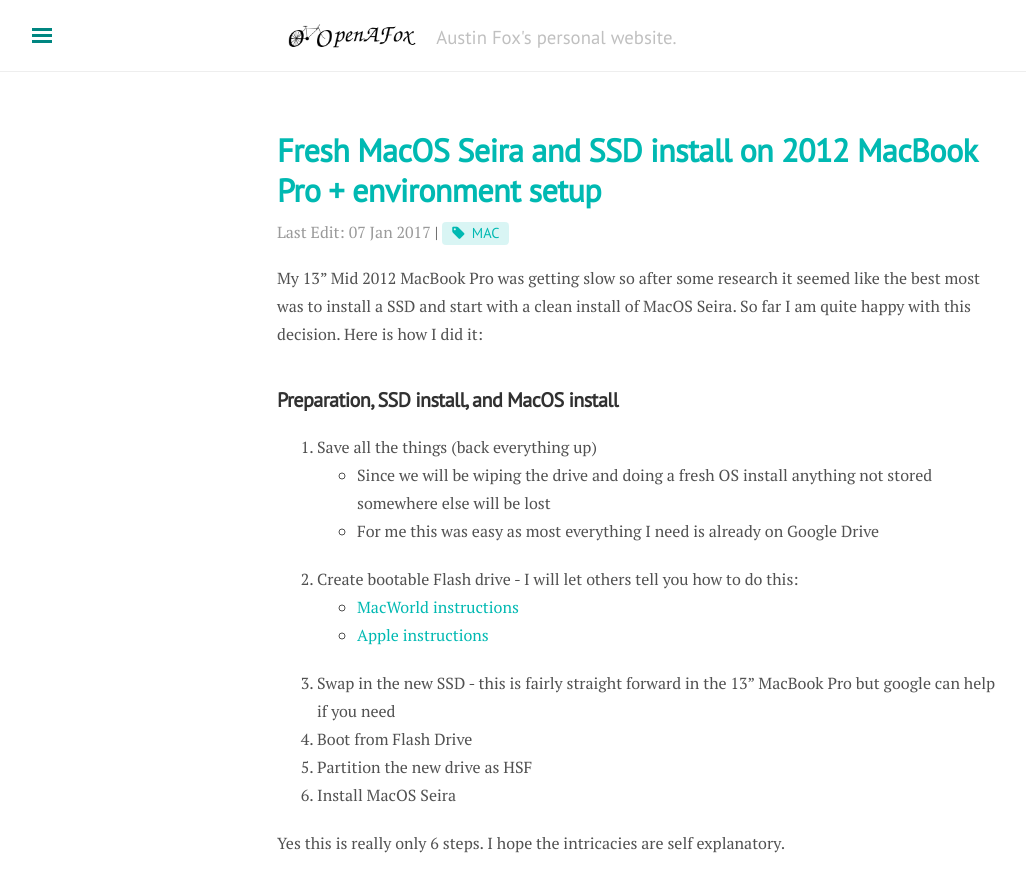
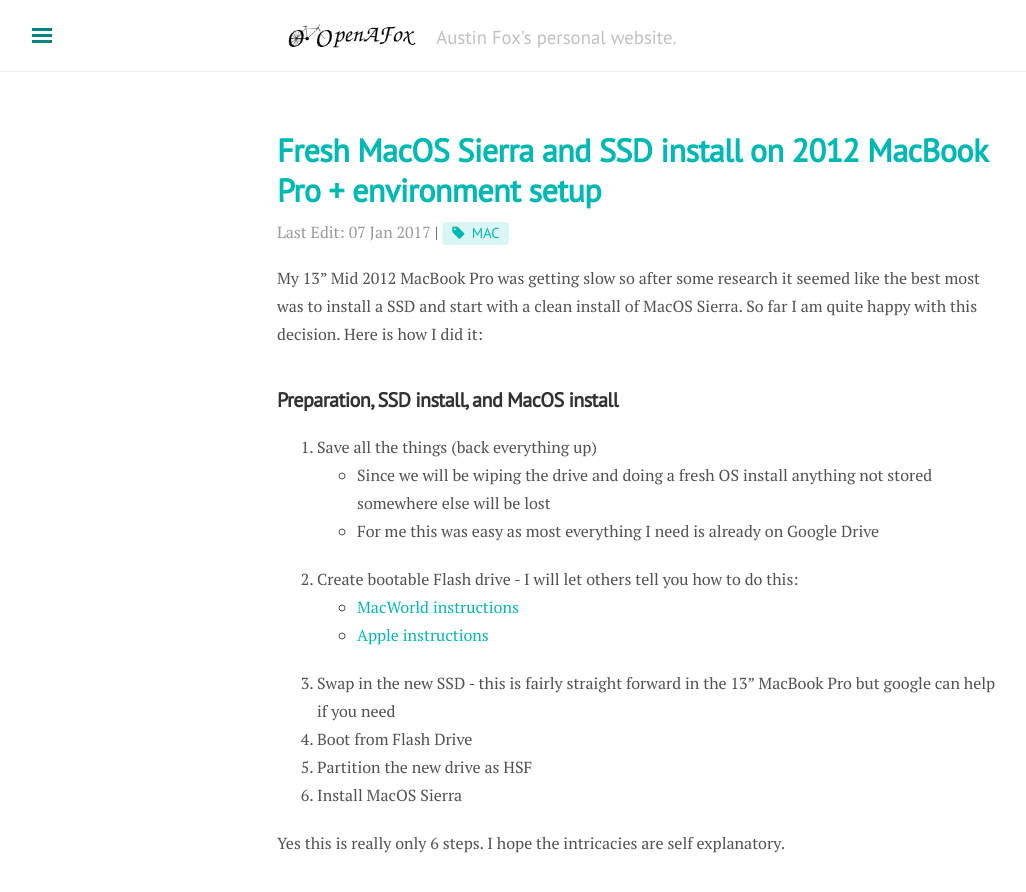
Before and after one commit to openafox/openafox.github.io, a Jekyll site: the page built from _posts/programming/2017-01-07-mac-setup.md, in a window 1280 px wide and 900 px high. Shown: the top 892 px of the window, without its empty margins (3-1029 px from the left). Built offline with Jekyll 4.4.1, drawn with Linux system fonts in a browser that asks for light colours; nearby versions of some CDN libraries; comment, search, counter and statistics services are not loaded.

Commit message:
spelling mistake

```diff
--- a/_posts/programming/2017-01-07-mac-setup.md
+++ b/_posts/programming/2017-01-07-mac-setup.md
@@ -1,14 +1,14 @@
 ---
 layout: post
-title: Fresh MacOS Seira and SSD install on 2012 MacBook Pro + environment setup
+title: Fresh MacOS Sierra and SSD install on 2012 MacBook Pro + environment setup
 tag: MAC
 category: Programming
 
-excerpt: My MacBook was getting slow so I decided to install a SSD and start with a clean install of MacOS Seira.
+excerpt: My MacBook was getting slow so I decided to install a SSD and start with a clean install of MacOS Sierra.
 ---
 
 
-My 13" Mid 2012 MacBook Pro was getting slow so after some research it seemed like the best most was to install a SSD and start with a clean install of MacOS Seira. So far I am quite happy with this decision. Here is how I did it:
+My 13" Mid 2012 MacBook Pro was getting slow so after some research it seemed like the best most was to install a SSD and start with a clean install of MacOS Sierra. So far I am quite happy with this decision. Here is how I did it:
 
 ## Preparation, SSD install, and MacOS install
 
@@ -21,7 +21,7 @@ My 13" Mid 2012 MacBook Pro was getting slow so after some research it seemed li
 3. Swap in the new SSD - this is fairly straight forward in the 13" MacBook Pro but google can help if you need
 4. Boot from Flash Drive
 5. Partition the new drive as HSF
-6. Install MacOS Seira
+6. Install MacOS Sierra
 
 Yes this is really only 6 steps. I hope the intricacies are self explanatory.
 
```
